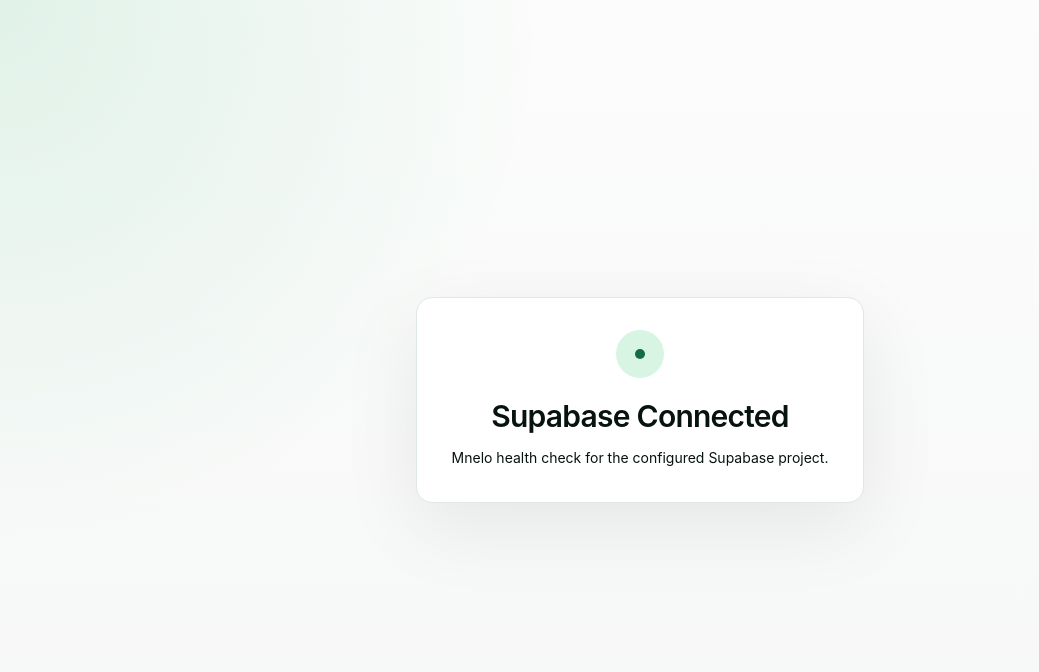
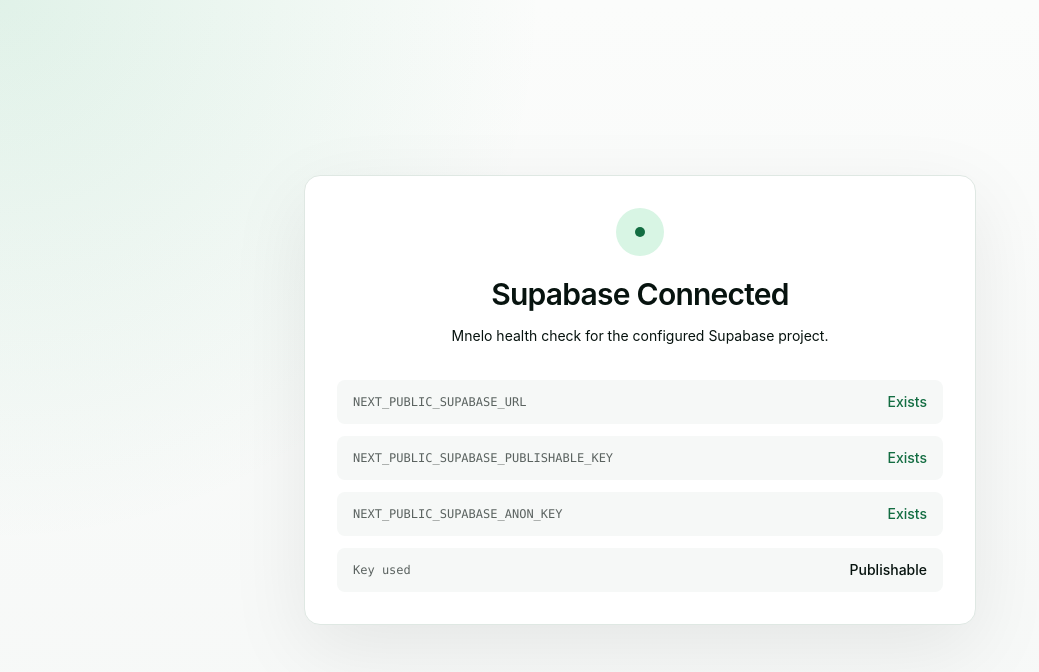
Before and after one commit to Mneloapp/Mnelo, a Next.js app: page /health in a window 1280 px wide. Shown: the top 672 px of the page, without its empty margins (0-1039 px from the left). Built offline with nearby package versions, Linux system fonts and the light colour scheme; no server answers; the database is empty.

Commit message:
Show Supabase health diagnostics

```diff
--- a/app/health/page.tsx
+++ b/app/health/page.tsx
@@ -1,28 +1,54 @@
-import { createSupabaseClient, hasSupabaseConfig } from "@/lib/supabase";
+import { createSupabaseClient, hasSupabaseConfig, supabaseEnvStatus } from "@/lib/supabase";
 
 export const dynamic = "force-dynamic";
 
 async function checkSupabaseConnection() {
+  const diagnostics = {
+    isConnected: false,
+    errorMessage: "",
+  };
+
   if (!hasSupabaseConfig) {
-    return false;
+    return {
+      ...diagnostics,
+      errorMessage: "Missing required Supabase environment variables.",
+    };
   }
 
   try {
     const supabase = createSupabaseClient();
     const { error } = await supabase.from("_mnelo_health_check").select("*").limit(1);
 
-    return !error || error.code === "42P01";
-  } catch {
-    return false;
+    if (!error || error.code === "42P01") {
+      return {
+        isConnected: true,
+        errorMessage: "",
+      };
+    }
+
+    return {
+      ...diagnostics,
+      errorMessage: error.message,
+    };
+  } catch (error) {
+    return {
+      ...diagnostics,
+      errorMessage: error instanceof Error ? error.message : "Unknown Supabase connection error.",
+    };
   }
 }
 
 export default async function HealthPage() {
-  const isConnected = await checkSupabaseConnection();
+  const { isConnected, errorMessage } = await checkSupabaseConnection();
+  const envRows = [
+    ["NEXT_PUBLIC_SUPABASE_URL", supabaseEnvStatus.hasUrl],
+    ["NEXT_PUBLIC_SUPABASE_PUBLISHABLE_KEY", supabaseEnvStatus.hasPublishableKey],
+    ["NEXT_PUBLIC_SUPABASE_ANON_KEY", supabaseEnvStatus.hasAnonKey],
+  ] satisfies Array<[string, boolean]>;
 
   return (
     <main className="grid min-h-screen place-items-center px-4 py-10">
-      <section className="w-full max-w-md rounded-2xl border border-line bg-white p-8 text-center shadow-soft">
+      <section className="w-full max-w-2xl rounded-2xl border border-line bg-white p-8 shadow-soft">
         <div
           className={`mx-auto flex h-12 w-12 items-center justify-center rounded-full ${
             isConnected ? "bg-leaf-100 text-leaf-700" : "bg-red-50 text-red-700"
@@ -31,12 +57,34 @@
         >
           <span className="h-2.5 w-2.5 rounded-full bg-current" />
         </div>
-        <h1 className="mt-5 text-3xl font-semibold tracking-tight text-ink">
+        <h1 className="mt-5 text-center text-3xl font-semibold tracking-tight text-ink">
           {isConnected ? "Supabase Connected" : "Connection Failed"}
         </h1>
-        <p className="mt-3 text-sm leading-6 text-ink/58">
+        <p className="mt-3 text-center text-sm leading-6 text-ink/58">
           Mnelo health check for the configured Supabase project.
         </p>
+
+        <div className="mt-8 grid gap-3 text-sm">
+          {envRows.map(([label, exists]) => (
+            <div key={label} className="flex items-center justify-between rounded-lg bg-mist px-4 py-3">
+              <span className="font-mono text-xs text-ink/65">{label}</span>
+              <span className={`font-medium ${exists ? "text-leaf-700" : "text-red-700"}`}>
+                {exists ? "Exists" : "Missing"}
+              </span>
+            </div>
+          ))}
+          <div className="flex items-center justify-between rounded-lg bg-mist px-4 py-3">
+            <span className="font-mono text-xs text-ink/65">Key used</span>
+            <span className="font-medium text-ink capitalize">{supabaseEnvStatus.keySource}</span>
+          </div>
+        </div>
+
+        {!isConnected ? (
+          <div className="mt-5 rounded-lg border border-red-200 bg-red-50 px-4 py-3">
+            <p className="text-xs font-semibold uppercase tracking-wide text-red-700">Supabase error</p>
+            <p className="mt-2 break-words font-mono text-sm text-red-900">{errorMessage}</p>
+          </div>
+        ) : null}
       </section>
     </main>
   );
--- a/lib/supabase.ts
+++ b/lib/supabase.ts
@@ -2,15 +2,24 @@
 
 const supabaseUrl = process.env.NEXT_PUBLIC_SUPABASE_URL;
 const supabasePublishableKey = process.env.NEXT_PUBLIC_SUPABASE_PUBLISHABLE_KEY;
+const supabaseAnonKey = process.env.NEXT_PUBLIC_SUPABASE_ANON_KEY;
+const supabaseKey = supabasePublishableKey || supabaseAnonKey;
 
-export const hasSupabaseConfig = Boolean(supabaseUrl && supabasePublishableKey);
+export const supabaseEnvStatus = {
+  hasUrl: Boolean(supabaseUrl),
+  hasPublishableKey: Boolean(supabasePublishableKey),
+  hasAnonKey: Boolean(supabaseAnonKey),
+  keySource: supabasePublishableKey ? "publishable" : supabaseAnonKey ? "anon" : "missing",
+};
+
+export const hasSupabaseConfig = Boolean(supabaseUrl && supabaseKey);
 
 export function createSupabaseClient() {
-  if (!supabaseUrl || !supabasePublishableKey) {
+  if (!supabaseUrl || !supabaseKey) {
     throw new Error("Missing Supabase environment variables.");
   }
 
-  return createClient(supabaseUrl, supabasePublishableKey, {
+  return createClient(supabaseUrl, supabaseKey, {
     auth: {
       persistSession: false,
       autoRefreshToken: false,
```
